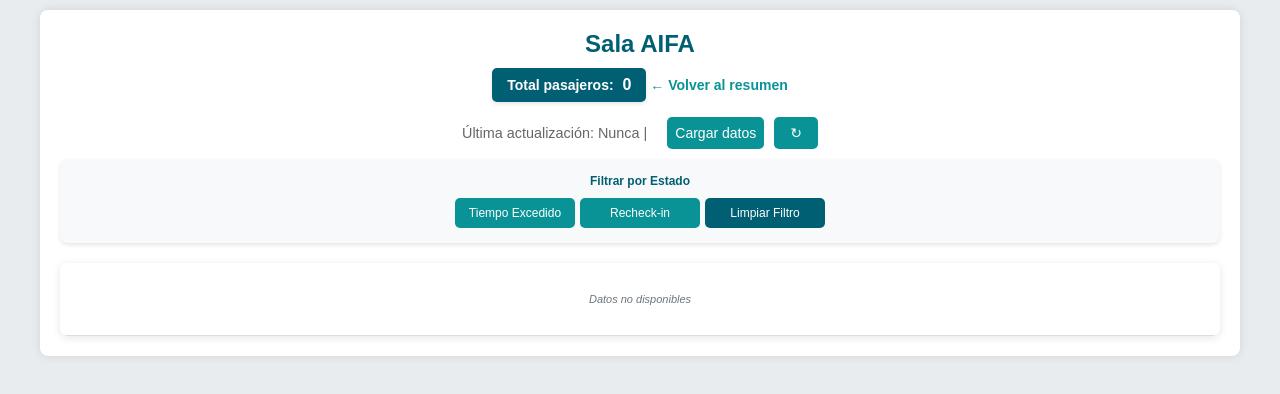
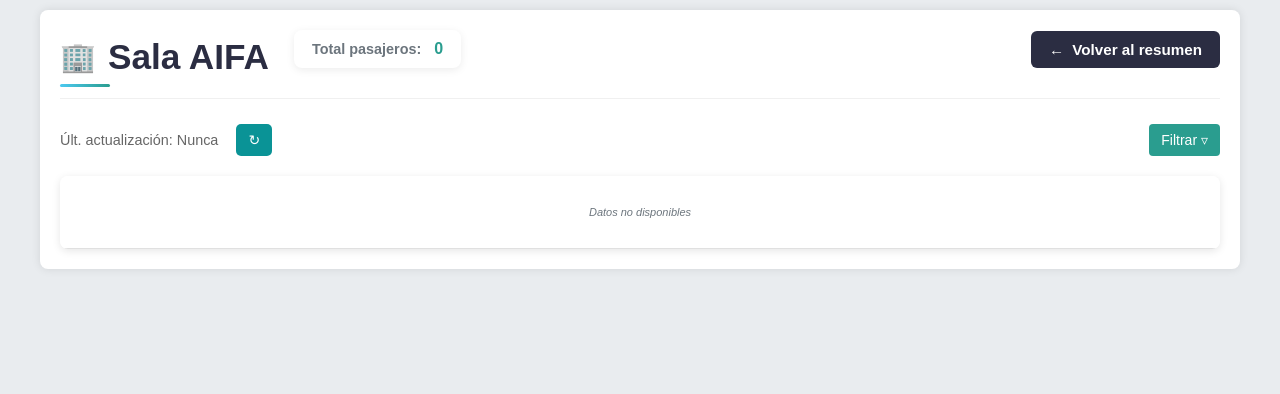
Before and after one commit to dataanalyst3-tgle/Recheckin, a plain HTML site: page aifa.html in a window 1280 px wide. Drawn offline with Linux system fonts and the light colour scheme; no server answers.

Commit message:
aifa.html

```diff
--- a/aifa.html
+++ b/aifa.html
@@ -7,35 +7,137 @@
     <link rel="icon" type="image/x-icon" href="../img/TGLE_logo.ico">
     <link rel="stylesheet" href="../style.css">
     <script src="https://cdnjs.cloudflare.com/ajax/libs/xlsx/0.18.5/xlsx.full.min.js"></script>
+    <style>
+        /* Estilo mejorado para la página de sala */
+        .sala-header {
+            display: flex;
+            justify-content: space-between;
+            align-items: center;
+            margin-bottom: 25px;
+            flex-wrap: wrap;
+            gap: 20px;
+            padding-bottom: 15px;
+            border-bottom: 1px solid #f0f0f0;
+        }
+
+        .sala-info {
+            display: flex;
+            align-items: center;
+            gap: 25px;
+            flex-wrap: wrap;
+        }
+
+        .sala-title {
+            position: relative;
+            font-size: 2.2rem;
+            color: #2b2d42;
+            margin: 0;
+            font-weight: 700;
+            display: flex;
+            align-items: center;
+            gap: 12px;
+        }
+
+        .sala-title::before {
+            content: "🏢";
+            font-size: 1.8rem;
+        }
+
+        .sala-title::after {
+            content: "";
+            position: absolute;
+            left: 0;
+            bottom: -10px;
+            width: 50px;
+            height: 3px;
+            background: linear-gradient(90deg, #4cc9f0, #2a9d8f);
+            border-radius: 3px;
+        }
+
+        .sala-total {
+            background: white;
+            padding: 10px 18px;
+            border-radius: 8px;
+            box-shadow: 0 2px 8px rgba(0,0,0,0.08);
+            display: flex;
+            align-items: center;
+            gap: 8px;
+        }
+
+        .total-label {
+            font-size: 0.9rem;
+            color: #6c757d;
+        }
+
+        .total-value {
+            font-size: 1.4rem;
+            font-weight: 700;
+            color: #2a9d8f;
+        }
+
+        .btn-volver {
+            background: #2b2d42;
+            color: white;
+            padding: 10px 18px;
+            border-radius: 6px;
+            text-decoration: none;
+            display: inline-flex;
+            align-items: center;
+            gap: 8px;
+            transition: all 0.3s ease;
+            font-size: 0.95rem;
+        }
+
+        .btn-volver:hover {
+            background: #1a1a2e;
+            transform: translateX(-3px);
+            box-shadow: 0 2px 8px rgba(0,0,0,0.1);
+        }
+
+        /* Ajustes para mantener consistencia con el resumen */
+        .compact-filters {
+            margin-bottom: 20px;
+        }
+
+        /* Efecto hover para filas de tabla */
+        #tablaGeneral tbody tr:hover {
+            background-color: #f8f9fa !important;
+        }
+    </style>
 </head>
 <body>
     <div class="container">
-        <h1>Sala AIFA</h1>
-
-        <!-- Mostrar total de pasajeros -->
-        <div class="sala-total" id="salaTotal">
-            <span class="total-label">Total pasajeros:</span>
-            <span class="total-value">0</span>
-        </div>
-
-        <!-- Botón para volver al resumen -->
-        <a href="../index.html" class="btn-volver">← Volver al resumen</a>
-
-        <!-- Sección de acciones y filtros -->
-        <section class="actions-and-filters">
-            <div class="actions">
-                <p class="update-time" id="horaActualizacion">Última actualización: Nunca | </p>
-                <button id="btnCargar">Cargar datos</button>
-                <button id="btnActualizar">↻</button>
+        <header class="sala-header">
+            <div class="sala-info">
+                <h1 class="sala-title">Sala AIFA</h1>
+                <div class="sala-total" id="salaTotal">
+                    <span class="total-label">Total pasajeros:</span>
+                    <span class="total-value">0</span>
+                </div>
             </div>
 
-            <div class="filter">
-                <div class="filter-group">
-                    <h3>Filtrar por Estado</h3>
-                    <div class="filter-buttons">
-                        <button onclick="filtrarPorEstado('excedido')">Tiempo Excedido</button>
-                        <button onclick="filtrarPorEstado('recheck')">Recheck-in</button>
-                        <button class="clear-filter" id="btnLimpiarFiltro">Limpiar Filtro</button>
+            <a href="../index.html" class="btn-volver">
+                <span>←</span>
+                <span>Volver al resumen</span>
+            </a>
+        </header>
+
+        <!-- Filtros compactos -->
+        <section class="compact-filters">
+            <div class="filter-controls">
+                <div class="left-group">
+                    <p class="update-time" id="horaActualizacion">Últ. actualización: Nunca</p>
+                    <button id="btnCargar" title="Cargar datos">↻</button>
+                </div>
+
+                <div class="right-group">
+                    <div class="dropdown-filter">
+                        <button class="filter-toggle">Filtrar ▿</button>
+                        <div class="filter-options">
+                            <button onclick="filtrarPorEstado('excedido')">Excedidos</button>
+                            <button onclick="filtrarPorEstado('recheck')">Rechecks</button>
+                            <button id="btnLimpiarFiltro">Limpiar</button>
+                        </div>
                     </div>
                 </div>
             </div>
@@ -44,7 +146,7 @@
         <!-- Sección de la tabla -->
         <section class="report">
             <div class="table-container">
-                <table id="tablaExcel">
+                <table id="tablaGeneral">
                     <thead></thead>
                     <tbody></tbody>
                 </table>
@@ -55,6 +157,6 @@
     <!-- Botón para subir -->
     <button id="btnSubir" class="btn-subir">↑</button>
 
-    <script src="../script.js"></script>
+    <script src="script.js"></script>
 </body>
 </html>
```
